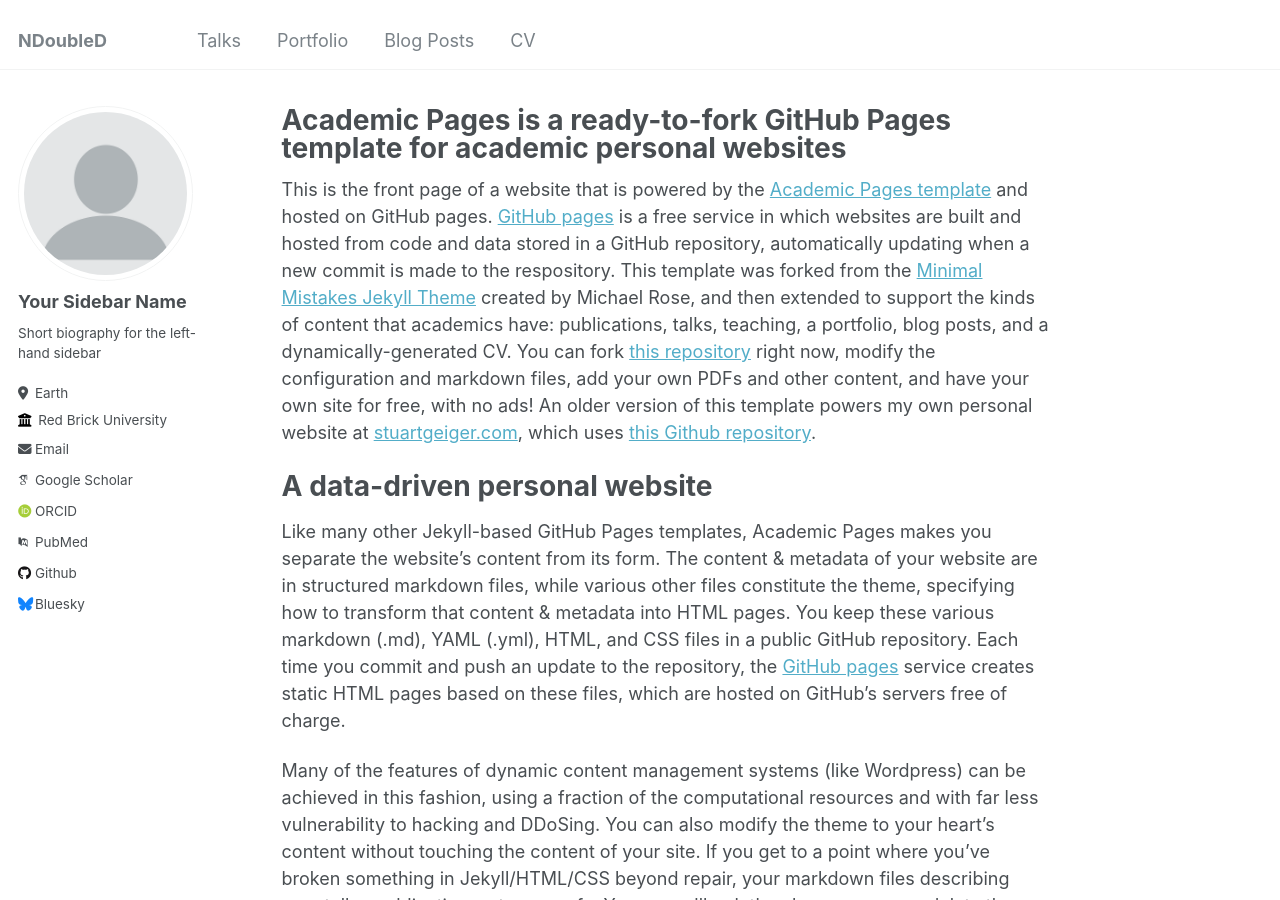
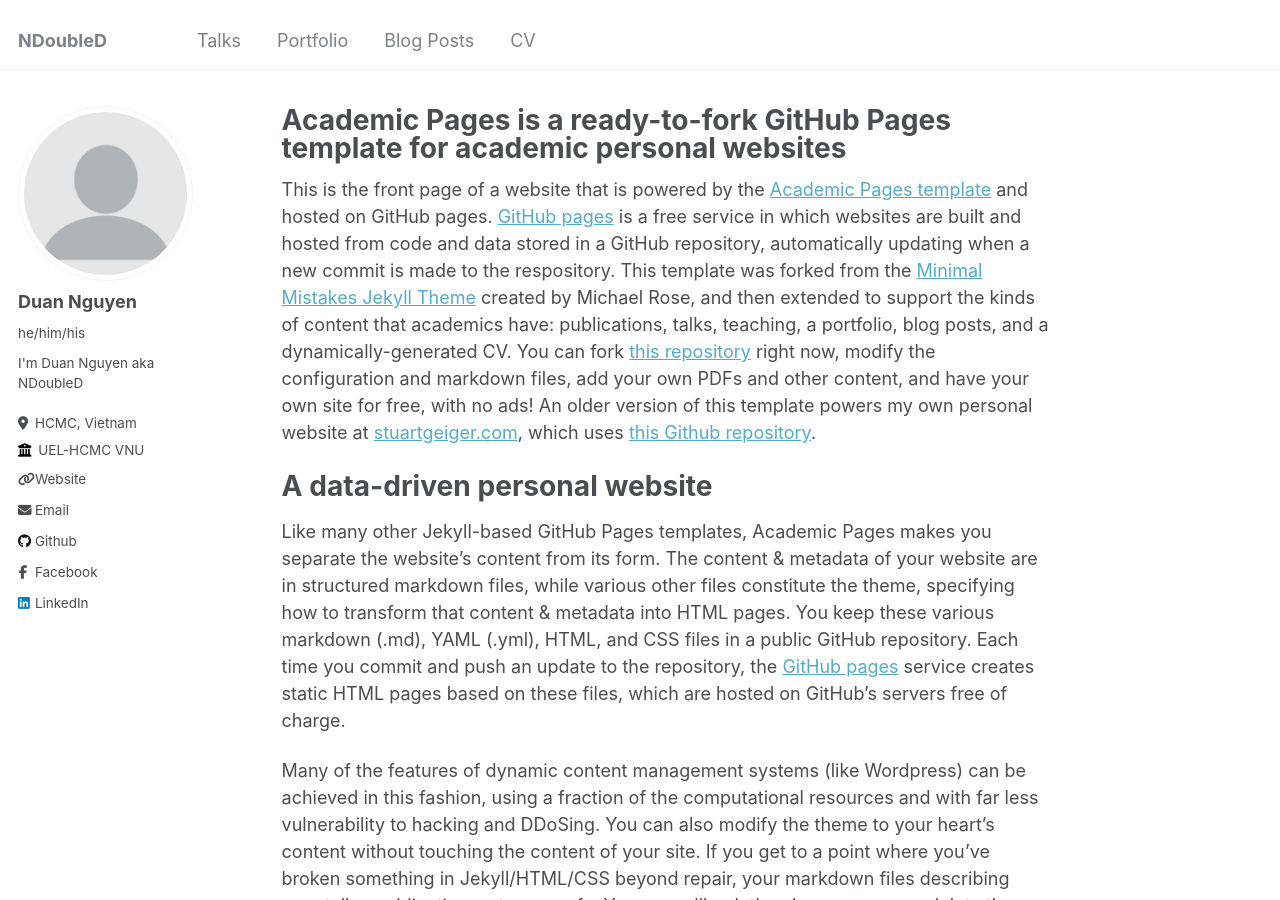
Before and after one commit to duan-n2d/duan-n2d.github.io, a Jekyll site: the page built from _pages/about.md, in a window 1280 px wide and 900 px high. Built offline with Jekyll 4.4.1, drawn with Linux system fonts in a browser that asks for light colours; some web fonts are replaced.

Commit message:
Update content

```diff
--- a/_config.yml
+++ b/_config.yml
@@ -12,7 +12,7 @@ title                    : "NDoubleD"
 title_separator          : "-"
 name                     : &name "Duan Nguyen"
 description              : &description "I'm Duan Nguyen aka NDoubleD, a person pursuing a Data Analyst/Business Intelligence job. My major is Management Information System at UEL-HCMC VNU. I'm a data enthusiast, a tech lover, and a lifelong learner. I'm passionate about data, technology, and business. I'm always eager to learn new things and apply them to my work. I'm looking for a job that can help me develop my skills and knowledge in data analysis, business intelligence, and data visualization."
-url                      : https://duan-n2d.github.io/ # the base hostname & protocol for your site e.g. "https://mmistakes.github.io"
+url                      : https://duan-n2d.github.io # the base hostname & protocol for your site e.g. "https://mmistakes.github.io"
 baseurl                  : "" # the subpath of your site, e.g. "/blog"
 repository               : "duan-n2d/duan-n2d.github.io"
 
@@ -22,34 +22,34 @@ repository               : "duan-n2d/duan-n2d.github.io"
 author:
   # Biographic information
   avatar           : "profile.png"
-  name             : "Your Sidebar Name"
-  pronouns         : # example: "she/her"
-  bio              : "Short biography for the left-hand sidebar"
-  location         : "Earth"
-  employer         : "Red Brick University"
-  uri              : # URL
-  email            : "none@example.org"
+  name             : "Duan Nguyen"
+  pronouns         : "he/him/his"
+  bio              : "I'm Duan Nguyen aka NDoubleD"
+  location         : "HCMC, Vietnam"
+  employer         : "UEL-HCMC VNU"
+  uri              : "https://duan-n2d.github.io"
+  email            : "duannguyen2606@gmail.com"
 
   # Academic websites
-  arxiv            : # URL - Update with the correct link to your profile
-  googlescholar    : "https://scholar.google.com/citations?user=PS_CX0AAAAAJ"
-  impactstory      : # URL
-  orcid            : "http://orcid.org/yourorcidurl"
-  semantic         : # URL
-  pubmed           : "https://www.ncbi.nlm.nih.gov/pubmed/?term=john+snow"
-  researchgate     : # URL
+  # arxiv            : # URL - Update with the correct link to your profile
+  # googlescholar    : "https://scholar.google.com/citations?user=PS_CX0AAAAAJ"
+  # impactstory      : # URL
+  # orcid            : "http://orcid.org/yourorcidurl"
+  # semantic         : # URL
+  # pubmed           : "https://www.ncbi.nlm.nih.gov/pubmed/?term=john+snow"
+  # researchgate     : # URL
 
   # Repositories and software development
   bitbucket        : # Username - Update with your username on the site
   codepen          : # Username
   dribbble         : # Username
-  github           : "academicpages"
+  github           : "duan-n2d"
   kaggle           : # Username
   stackoverflow    : # User number or user number and name (i.e., use "1" or "1/jeff-atwood")
 
   # Social media
-  bluesky          : "bsky.app" # Replace this with you Bluesky username
-  facebook         : # Username
+  # bluesky          : "bsky.app" # Replace this with you Bluesky username
+  facebook         : "https://www.facebook.com/n2d.duan"
   flickr           : # Username
   foursquare       : # Username
   goodreads        : # Username
@@ -57,7 +57,7 @@ author:
   keybase          : # Username
   instagram        : # Username
   lastfm           : # Username
-  linkedin         : # Username
+  linkedin         : "https://www.linkedin.com/in/duannguyen2606"
   mastodon         : # URL
   medium           : # URL
   pinterest        : # Username
```
